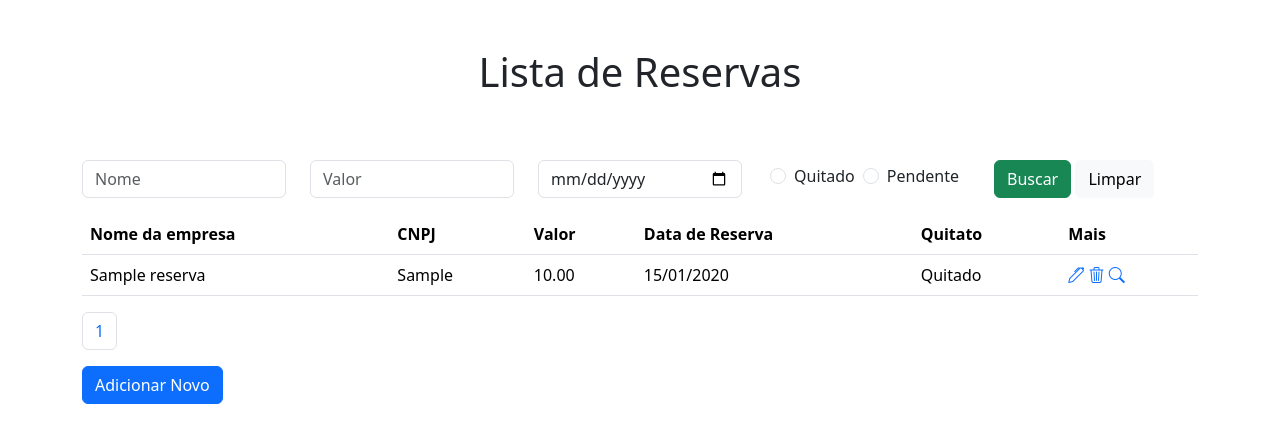
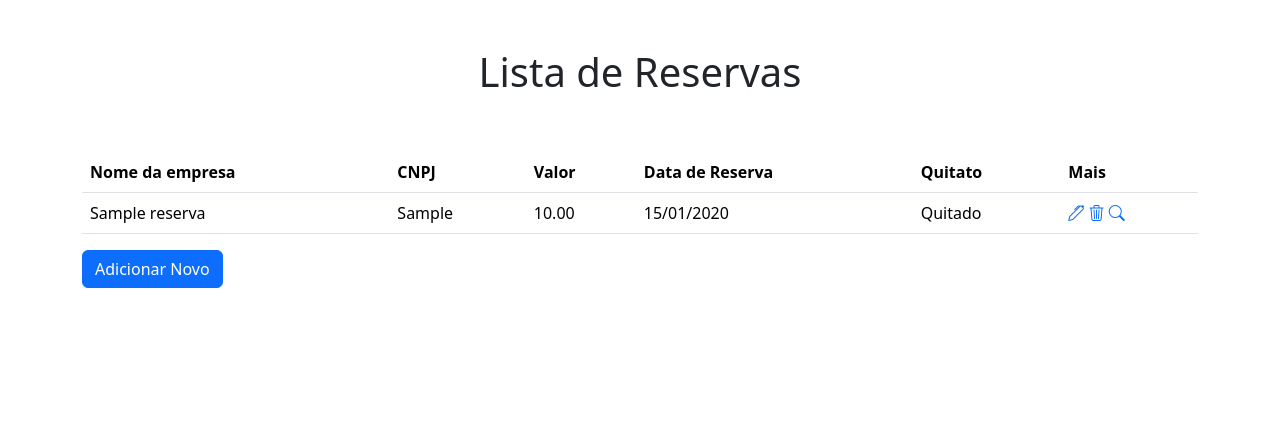
Before and after one commit to ClarisseTeixeira/ReservasFINECAP, a Django app: page /listar/ in a window 1280 px wide. Shown: the part 136-579 px from the top of the page. Run offline with Django 4.2, Linux system fonts and the light colour scheme; tables that the repository leaves empty hold one stand-in row (values such as "Sample post").

Commit message:
separando as atividades: atividade 1

```diff
--- a/finecap/templates/finecap/lista.html
+++ b/finecap/templates/finecap/lista.html
@@ -18,39 +18,7 @@
         <h1>Lista de Reservas</h1>
     </div>
 
-    <form class="py-2" action="{% url 'listar' %}" method="get">
-        <div class="row">
-            <div class="col input-group mb-2 ">
-                <input type="text" class="form-control" name="nome" placeholder="Nome" aria-label="Pesquisar">
-            </div>
 
-            <div class=" col input-group mb-2 ">
-                <input type="number" class="form-control" name="valor" placeholder="Valor" aria-label="Pesquisar">
-            </div>
-
-            <div class=" col input-group mb-2 ">
-                <input type="date" class="form-control" name="data" placeholder="Data" aria-label="Pesquisar">
-            </div>
-
-
-            <div class="col input-group mb-2">
-                <div class="form-check m-1">
-                    <input class="form-check-input " type="radio" name="vf" id="quitado" value="quitado">
-                    <label class="form-check-label" for="quitado">Quitado</label>
-                </div>
-
-                <div class="form-check m-1">
-                    <input type="radio" class="form-check-input" name="vf" id="pendente" value="pendente">
-                    <label class="form-check-label" for="pendente">Pendente</label>
-                </div>
-            </div>
-
-            <div class="col input-group-prepend">
-                <button class="btn btn-success" type="submit">Buscar</button>
-                <a href="{% url 'listar' %}" class="btn btn-light">Limpar</a>
-            </div>
-        </div>
-    </form>
 
     <table class="table">
         <thead class="thead-light">
@@ -83,37 +51,7 @@
     </table>
 
 
-    <nav aria-label="Page navigation example">
-        <ul class="pagination">
-            {% if reserva.has_previous %}
-            <li class="page-item">
-                <a class="page-link" href="?page=1" aria-label="Primeira">
-                    <span aria-hidden="true">&laquo;&laquo;</span>
-                </a>
-            </li>
-            <li class="page-item">
-                <a class="page-link" href="?page={{ reserva.previous_page_number }}" aria-label="Anterior">
-                    <span aria-hidden="true">&laquo;</span>
-                </a>
-            </li>
-            {% endif %}
 
-            <li class="page-item"><span class="page-link">{{ reserva.number }}</span></li>
-
-            {% if reserva.has_next %}
-            <li class="page-item">
-                <a class="page-link" href="?page={{ reserva.next_page_number }}" aria-label="Próxima">
-                    <span aria-hidden="true">&raquo;</span>
-                </a>
-            </li>
-            <li class="page-item">
-                <a class="page-link" href="?page={{ reserva.paginator.num_pages }}" aria-label="Última">
-                    <span aria-hidden="true">&raquo;&raquo;</span>
-                </a>
-            </li>
-            {% endif %}
-        </ul>
-    </nav>
 
     <div class="mb-3">
         <a href="{% url 'criar' %}" class="btn btn-primary">Adicionar Novo</a>
--- a/finecap/views.py
+++ b/finecap/views.py
@@ -42,33 +42,7 @@ def criar(request):
 
 
 def listar(request):
-    reserva = Reserva.objects.all().order_by('-data_reserva')
-    nome = request.GET.get('nome')
-    vf = request.GET.get('vf')
-    valor = request.GET.get('valor')
-    data = request.GET.get('data')
-
-
-    if nome:
-         reserva = reserva.filter(nome_empresa__icontains=request.GET.get('nome'))
-    if vf == "quitado":
-         reserva = reserva.filter(quitado=True)
-    elif vf == "pendente":
-        reserva = reserva.filter(quitado=False)
-    if valor:
-        reserva = reserva.filter(stand__valor=request.GET.get('valor'))
-    if data:
-        reserva = reserva.filter(data_reserva__icontains=request.GET.get('data'))
-
-
-    paginator = Paginator(reserva, 5)
-    page = request.GET.get('page')
-    try:
-        reserva = paginator.page(page)
-    except PageNotAnInteger:
-        reserva = paginator.page(1)
-    except EmptyPage:
-        reserva = paginator.page(paginator.num_pages)
+    reserva = Reserva.objects.all()
 
     context = {
         'reserva': reserva
```
